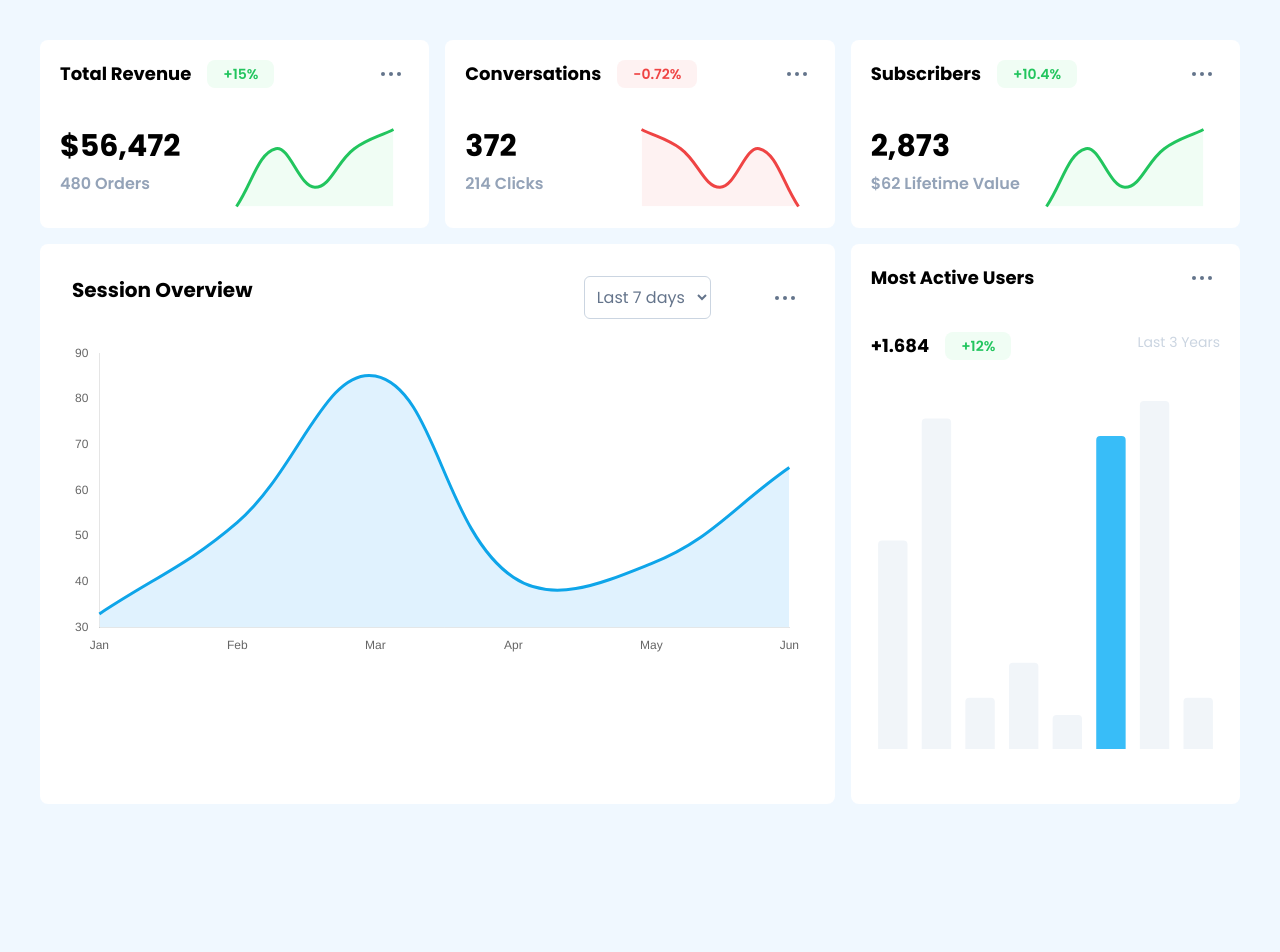
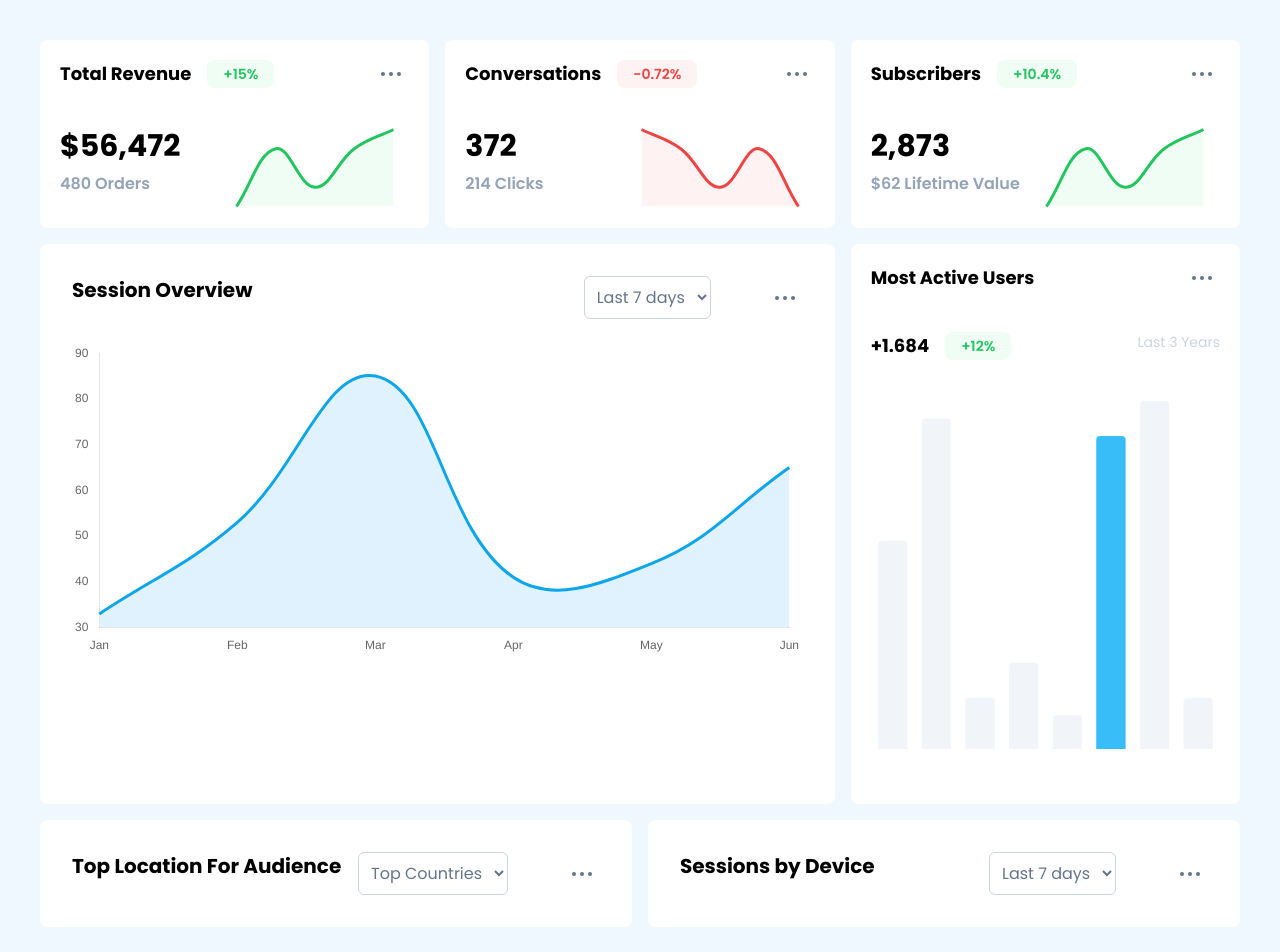
Before and after one commit to VirtualPirate/ChartJS-Graph-Dashboard, a React (Vite) app: page / in a window 1280 px wide. Shown: the top 952 px of the page. Before the commit the page ends 844 px from the top, so only its background shows below. Built offline with nearby package versions, Linux system fonts and the light colour scheme.

Commit message:
Added stat cards for DeviceSession and Location

```diff
--- a/src/App.tsx
+++ b/src/App.tsx
@@ -1,4 +1,6 @@
 import BarChartCard from "./components/dashboard/cards/BarChartCard/bar-chart-card.component";
+import DeviceSessionStatCard from "./components/dashboard/cards/DeviceSessionStatCard/device-session-stat-card.component";
+import LocationStatCard from "./components/dashboard/cards/LocationStatCard/location-stat-card.component";
 import SingleInfoCard, {
   SingleInfoCardProps,
 } from "./components/dashboard/cards/SingleInfoCard/single-info-card.component";
@@ -38,15 +40,10 @@ const infos: InfoCardArray = [
 
 function App() {
   return (
-    <div
-      className="grid grid-cols-3 gap-4 p-10"
-      // "flex flex-col gap-8 p-10"
-    >
-      {/* <div className="flex gap-6"> */}
+    <div className="grid grid-cols-3 gap-4 p-10">
       {infos.map((info) => {
         return <SingleInfoCard {...info} />;
       })}
-      {/* </div> */}
 
       <SessionGraphCard />
       <BarChartCard
@@ -56,6 +53,11 @@ function App() {
         duration="Last 3 Years"
         barChartData={[]}
       />
+
+      <div className="col-span-3 grid grid-cols-2 gap-4">
+        <LocationStatCard />
+        <DeviceSessionStatCard />
+      </div>
     </div>
   );
 }
--- a/src/components/dashboard/cards/BarChartCard/bar-chart-card.component.tsx
+++ b/src/components/dashboard/cards/BarChartCard/bar-chart-card.component.tsx
@@ -78,11 +78,6 @@ export default function BarChartCard(props: BarChartCardProps) {
       <div className="flex justify-between">
         <div className="flex gap-4 w-[100%]">
           <span className={` text-black text-lg font-bold`}>{props.title}</span>
-          {/* <span
-            className={` text-green-500 text-sm font-semibold p-1 px-4 rounded-lg bg-green-50`}
-          >
-            {props.stat}%
-          </span> */}
         </div>
 
         <div className="ml-10 flex items-center gap-1 justify-self-end hover:bg-slate-100 p-2 rounded-full cursor-pointer">
@@ -105,7 +100,7 @@ export default function BarChartCard(props: BarChartCardProps) {
         <div className=" text-slate-300 text-sm">{props.duration}</div>
       </div>
 
-      <div className="w-[100%] h-96">
+      <div className="flex justify-center w-[100%] h-96">
         <Bar
           data={chartData}
           options={chartOptions}
@@ -113,24 +108,6 @@ export default function BarChartCard(props: BarChartCardProps) {
           height={"160"}
         />
       </div>
-
-      {/* <div className="flex justify-between">
-        <div className="flex gap-2 flex-col">
-          <span className=" text-3xl font-bold text-black">{props.value}</span>
-          <span className=" text-slate-400 font-semibold">
-            {props.secondValue}
-          </span>
-        </div>
-
-        <div className="w-1/2 h-20">
-          <Line
-            data={chartData}
-            options={chartOptions}
-            width={"60"}
-            height={"30"}
-          />
-        </div>
-      </div> */}
     </div>
   );
 }
--- /dev/null
+++ b/src/components/dashboard/cards/DeviceSessionStatCard/device-session-stat-card.component.tsx
@@ -0,0 +1,36 @@
+export default function DeviceSessionStatCard() {
+  return (
+    <div
+      className="flex flex-col gap-6 bg-white p-8 rounded-lg"
+      style={{
+        gridColumn: "span 1.5 / span 1.5",
+      }}
+    >
+      <div className="flex justify-between">
+        <span className="font-bold text-xl">Sessions by Device</span>
+        <div className="flex gap-4">
+          <select
+            name="platform"
+            className="bg-white p-2 rounded-md border border-slate-300 text-slate-500"
+          >
+            <option className=" text-slate-500" value="weekly">
+              Last 7 days
+            </option>
+            <option className=" text-slate-500" value="monthly">
+              Last Month
+            </option>
+            <option className=" text-slate-500" value="yearly">
+              Last Year
+            </option>
+          </select>
+
+          <div className="ml-10 flex items-center gap-1 justify-self-end hover:bg-slate-100 p-2 rounded-full cursor-pointer">
+            <div className=" bg-slate-500 h-1 w-1 rounded-full"></div>
+            <div className=" bg-slate-500 h-1 w-1 rounded-full"></div>
+            <div className=" bg-slate-500 h-1 w-1 rounded-full"></div>
+          </div>
+        </div>
+      </div>
+    </div>
+  );
+}
--- /dev/null
+++ b/src/components/dashboard/cards/LocationStatCard/location-stat-card.component.tsx
@@ -0,0 +1,36 @@
+export default function LocationStatCard() {
+  return (
+    <div
+      className="flex flex-col gap-6 bg-white p-8 rounded-lg"
+      style={{
+        gridColumn: "span 1.5 / span 1.5",
+      }}
+    >
+      <div className="flex justify-between">
+        <span className="font-bold text-xl">Top Location For Audience</span>
+        <div className="flex gap-4">
+          <select
+            name="platform"
+            className="bg-white p-2 rounded-md border border-slate-300 text-slate-500"
+          >
+            <option className=" text-slate-500" value="weekly">
+              Top Countries
+            </option>
+            <option className=" text-slate-500" value="monthly">
+              Last Month
+            </option>
+            <option className=" text-slate-500" value="yearly">
+              Last Year
+            </option>
+          </select>
+
+          <div className="ml-10 flex items-center gap-1 justify-self-end hover:bg-slate-100 p-2 rounded-full cursor-pointer">
+            <div className=" bg-slate-500 h-1 w-1 rounded-full"></div>
+            <div className=" bg-slate-500 h-1 w-1 rounded-full"></div>
+            <div className=" bg-slate-500 h-1 w-1 rounded-full"></div>
+          </div>
+        </div>
+      </div>
+    </div>
+  );
+}
```
